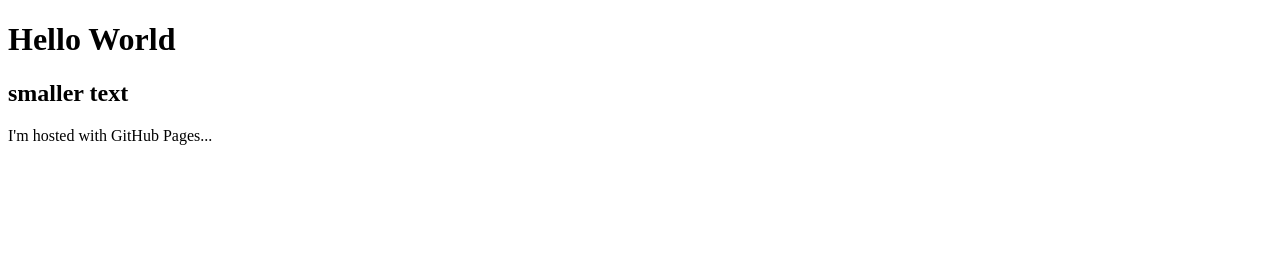
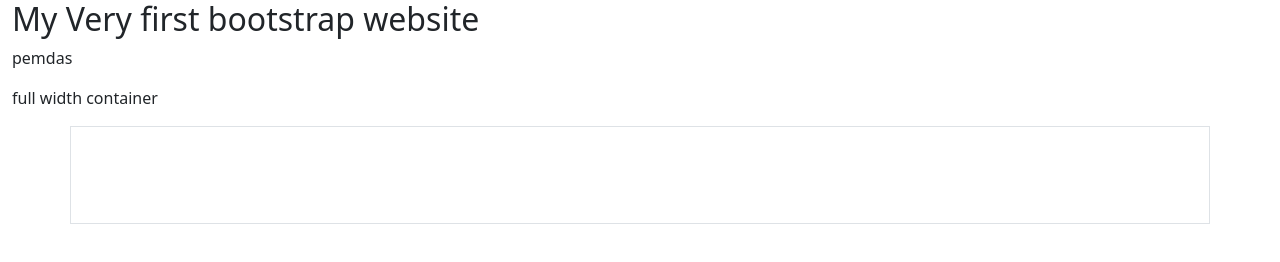
Before and after one commit to vinevard/vinevard.github.io, a plain HTML site: page index.html in a window 1280 px wide. Drawn offline with nearby package versions, Linux system fonts and the light colour scheme.

Commit message:
removed old github pages stuff and using bootstrap5

```diff
--- a/index.html
+++ b/index.html
@@ -1,14 +1,22 @@
 <!DOCTYPE html>
-<html>
+<html lang="en">
     <head>
+        <title>
+            Avery Porter
+        </title>
         <meta charset="utf-8">
-        <meta name="author" content="Avery Porter">
-        <meta name="description" content="The center of resources provided to assist in a wide variety of situations.">
-        <title>AverySite</title>
+        <meta name="viewport" content="width=device-width, initial-scale=1">
+        <link href="https://cdn.jsdelivr.net/npm/bootstrap@5.1.2/dist/css/bootstrap.min.css" rel="stylesheet">
+        <script src="https://cdn.jsdelivr.net/npm/bootstrap@5.1.2/dist/js/bootstrap.bundle.min.js"></script>
     </head>
-<body>
-<h1>Hello World</h1>
-<h2>smaller text</h2>
-<p>I'm hosted with GitHub Pages...</p>
-</body>
+
+    <body>
+        <div class="container-fluid">
+            <h2> My Very first bootstrap website</h2>
+                <p>pemdas</p>
+                <p>full width container</p>
+        </div>
+        <div class="container p-5 my-2 border"></div>
+
+    </body>
 </html>
```
Also changed, not shown: index - Copy.html (added, +14 -0 lines).
